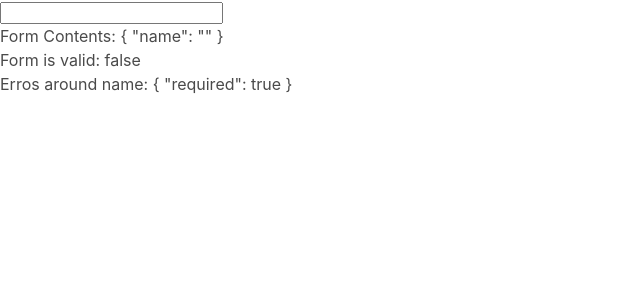
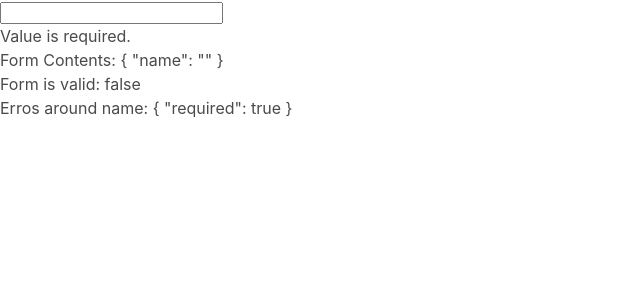
Before and after one commit to gustavonvp/creditcard---004, an Angular app: page / in a window 1280 px wide. Shown: the top 300 px of the page, without its empty margins (0-640 px from the left). Built offline with nearby package versions, Linux system fonts and the light colour scheme.

Commit message:
property in binding event

```diff
--- a/src/app/card-form/card-form.component.html
+++ b/src/app/card-form/card-form.component.html
@@ -1,5 +1,9 @@
 <form [formGroup]="cardForm">
     <input formControlName="name" />
+
+    <div *ngIf="cardForm.controls.name.errors.required">
+        Value is required.
+    </div>
 </form>
 
 <div> Form Contents: {{cardForm.value | json}}  </div>
```
